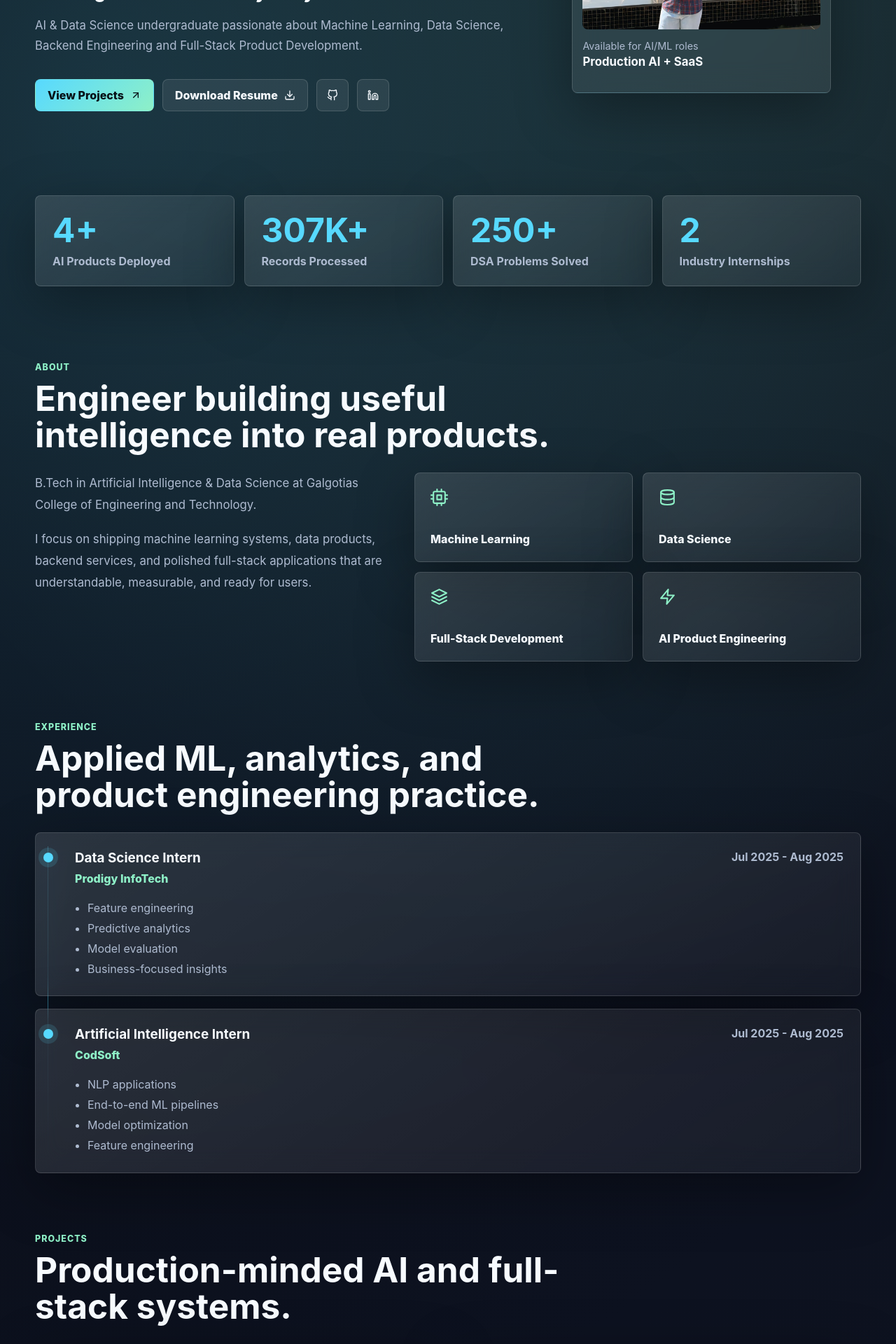
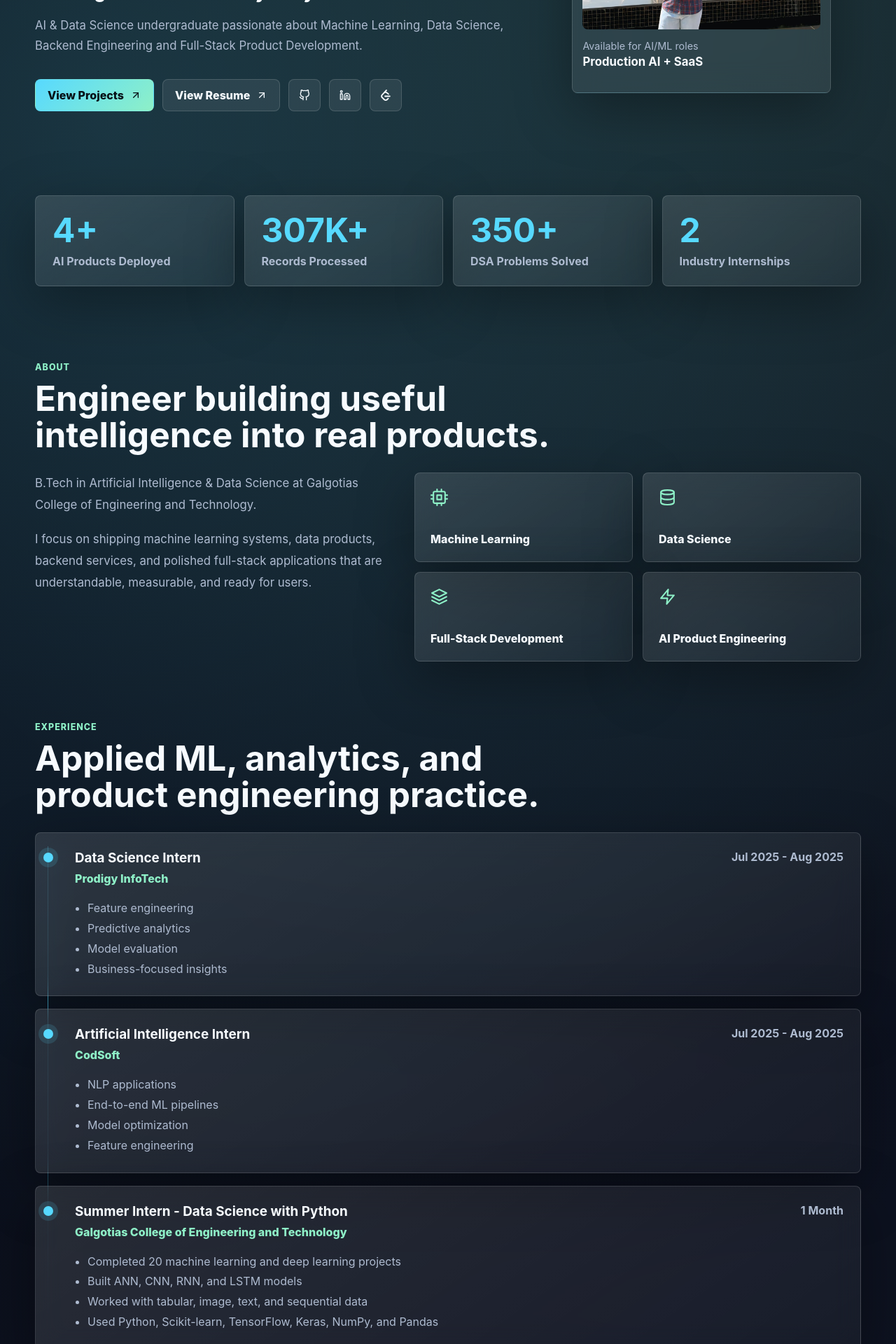
Before and after one commit to hemant2186/portfolio, a React (Create React App) app: page / in a window 1280 px wide. Shown: the part 540-2460 px from the top of the page at 70% size. Built offline with nearby package versions, Linux system fonts and the light colour scheme.

Commit message:
Updated Portfolio

```diff
--- a/src/components/Achievements.jsx
+++ b/src/components/Achievements.jsx
@@ -2,10 +2,9 @@ import { motion } from "framer-motion";
 import { FiCheckCircle } from "react-icons/fi";
 
 const achievements = [
-  "Participated in Google Cloud GenAI Exchange Hackathon",
-  "Participated in IEEE MAIT Agentic AI Hackathon",
-  "Built and deployed 4 AI SaaS applications",
-  "Solved 250+ DSA problems",
+  "Participated in 8+ hackathons; secured finalist position in 3+, including IEEE MAIT Agentic AI Hackathon; solved 350+ DSA problems."
+, "Oracle Cloud Infrastructure 2025 AI Foundations Associate",
+" Completed job simulations at Deloitte (Data Analytics) and Tata (GenAI-Powered Data Analytics, Cybersecurity Analyst) via Forage"
 ];
 
 function Achievements() {
--- a/src/components/Experience.jsx
+++ b/src/components/Experience.jsx
@@ -23,6 +23,17 @@ const experiences = [
       "Feature engineering",
     ],
   },
+  {
+    role: "Summer Intern - Data Science with Python",
+    company: "Galgotias College of Engineering and Technology",
+    date: "1 Month",
+    responsibilities: [
+      "Completed 20 machine learning and deep learning projects",
+      "Built ANN, CNN, RNN, and LSTM models",
+      "Worked with tabular, image, text, and sequential data",
+      "Used Python, Scikit-learn, TensorFlow, Keras, NumPy, and Pandas",
+    ],
+  },
 ];
 
 function Experience() {
@@ -45,6 +56,7 @@ function Experience() {
             whileHover={{ y: -5 }}
           >
             <div className="timeline-dot" aria-hidden="true" />
+
             <div className="timeline-top">
               <div>
                 <h3>{item.role}</h3>
@@ -52,6 +64,7 @@ function Experience() {
               </div>
               <span>{item.date}</span>
             </div>
+
             <ul>
               {item.responsibilities.map((responsibility) => (
                 <li key={responsibility}>{responsibility}</li>
--- a/src/components/Hero.jsx
+++ b/src/components/Hero.jsx
@@ -1,6 +1,12 @@
 import { motion } from "framer-motion";
 import { ReactTyped } from "react-typed";
-import { FiArrowUpRight, FiDownload, FiGithub, FiLinkedin } from "react-icons/fi";
+import {
+  FiArrowUpRight,
+  FiDownload,
+  FiGithub,
+  FiLinkedin,
+} from "react-icons/fi";
+import { SiLeetcode } from "react-icons/si";
 
 const roles = [
   "Machine Learning Engineer",
@@ -19,23 +25,33 @@ function Hero() {
           animate={{ opacity: 1, y: 0 }}
           transition={{ duration: 0.7, ease: "easeOut" }}
         >
-          <span className="eyebrow">AI Engineer / ML Engineer / Full-Stack Developer</span>
+          <span className="eyebrow">
+            AI Engineer / ML Engineer / Full-Stack Developer
+          </span>
           <h1>Hemant Kumar</h1>
           <p className="typed-line">
             <ReactTyped strings={roles} typeSpeed={48} backSpeed={30} loop />
           </p>
-          <p className="hero-tagline">Building Production-Ready AI Systems & SaaS Products</p>
+          <p className="hero-tagline">
+            Building Production-Ready AI Systems & SaaS Products
+          </p>
           <p className="hero-description">
             AI & Data Science undergraduate passionate about Machine Learning,
-            Data Science, Backend Engineering and Full-Stack Product Development.
+            Data Science, Backend Engineering and Full-Stack Product
+            Development.
           </p>
 
           <div className="hero-actions" aria-label="Hero actions">
             <a className="button button-primary" href="#projects">
               View Projects <FiArrowUpRight aria-hidden="true" />
             </a>
-            <a className="button" href="/Hemant_Kumar_Resume.pdf" download>
-              Download Resume <FiDownload aria-hidden="true" />
+            <a
+              className="button"
+              href="https://drive.google.com/file/d/1laiqDQghfv_DFt8TzEpY2JUQP4JnQdrz/view?usp=sharing"
+              target="_blank"
+              rel="noreferrer"
+            >
+              View Resume <FiArrowUpRight aria-hidden="true" />
             </a>
             <a
               className="icon-button"
@@ -46,6 +62,7 @@ function Hero() {
             >
               <FiGithub aria-hidden="true" />
             </a>
+
             <a
               className="icon-button"
               href="https://www.linkedin.com/in/hemant-kumar-171472210/"
@@ -54,6 +71,16 @@ function Hero() {
               aria-label="Open LinkedIn profile"
             >
               <FiLinkedin aria-hidden="true" />
+            </a>
+
+            <a
+              className="icon-button"
+              href="https://codolio.com/profile/kum_hemant"
+              target="_blank"
+              rel="noreferrer"
+              aria-label="Open Codolio profile"
+            >
+              <SiLeetcode aria-hidden="true" />
             </a>
           </div>
         </motion.div>
--- a/src/components/Stats.jsx
+++ b/src/components/Stats.jsx
@@ -3,7 +3,7 @@ import { motion } from "framer-motion";
 const stats = [
   { value: "4+", label: "AI Products Deployed" },
   { value: "307K+", label: "Records Processed" },
-  { value: "250+", label: "DSA Problems Solved" },
+  { value: "350+", label: "DSA Problems Solved" },
   { value: "2", label: "Industry Internships" },
 ];
 
```
